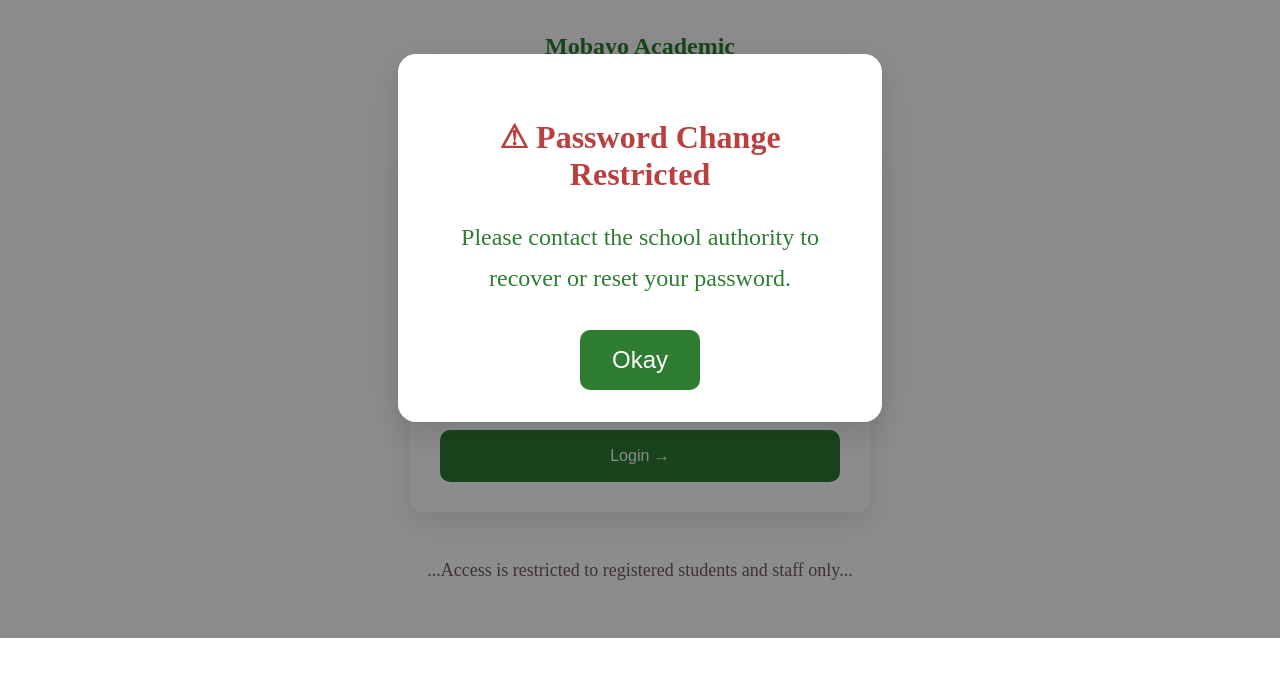
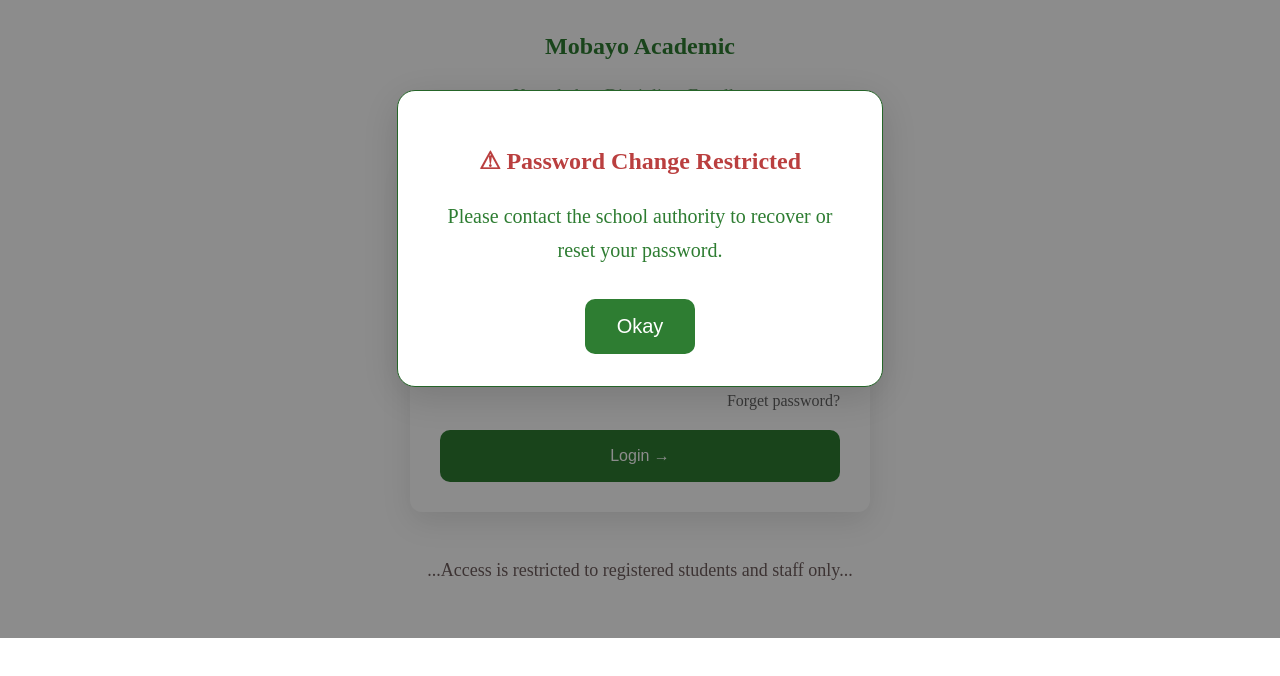
Before and after one commit to flama-tech-gs/flama-cbt-platform, a plain HTML site: page index.html in a window 1280 px wide. Both pictures are taken after a click on the link "Forget password?". Shown: the part 162-838 px from the top of the page. Drawn offline with Linux system fonts and the light colour scheme.

Commit message:
Reduce font size for popup message

```diff
--- a/css/pages/login.css
+++ b/css/pages/login.css
@@ -223,6 +223,7 @@
 
   padding: 2rem;
   border-radius: 18px;
+  border: 1px solid #256528;
 
   text-align: center;
   box-shadow: 0 10px 40px rgba(0, 0, 0, 0.15);
@@ -231,13 +232,13 @@
 }
 
 .forgot-modal h3 {
-  font-size: 2rem;
+  font-size: 1.5rem;
   color: #ba3f3f;
   margin-bottom: 1.5rem;
 }
 
 .forgot-modal p {
-  font-size: 1.5rem;
+  font-size: 1.25rem;
   line-height: 1.7;
   color: #2e7d32;
   margin-bottom: 2rem;
@@ -251,7 +252,7 @@
   padding: 1rem 2rem;
   border-radius: 10px;
 
-  font-size: 1.5rem;
+  font-size: 1.25rem;
   cursor: pointer;
 
   transition: 0.3s ease;
```
